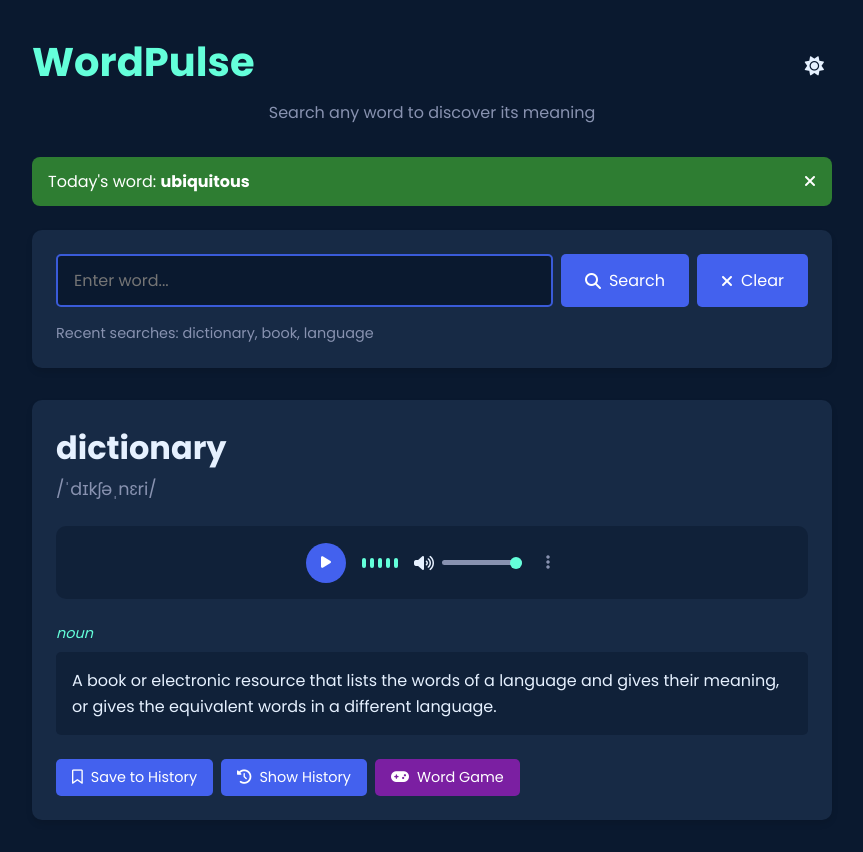
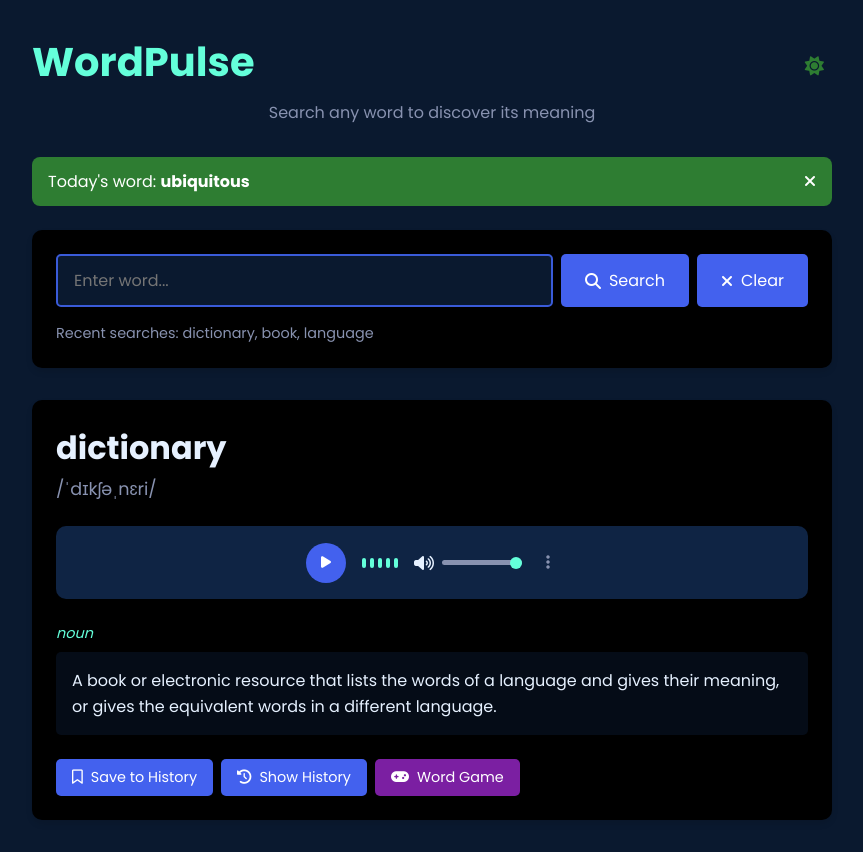
Before and after one commit to WilsonGbedemah/WordPulse, a plain HTML site: page frontend/public/index.html in a window 1280 px wide. Both pictures are taken after a click on the button 1024 px from the left and 66 px from the top of the page. Shown: the whole page, without its empty margins (208-1071 px from the left). Drawn offline with Linux system fonts and the light colour scheme.

Commit message:
corrections to css file

```diff
--- a/frontend/src/css/style.css
+++ b/frontend/src/css/style.css
@@ -16,7 +16,7 @@
     --primary-color: #4361ee;
     --secondary-color: #3a5bd9;
     --background-color: #0a192f;
-    --card-color: #172a45;
+    --card-color: #000000;
     --text-color: #e6f1ff;
     --text-secondary: #8892b0;
     --highlight-color: #64ffda;
@@ -52,12 +52,13 @@ body {
     display: flex;
     justify-content: space-between;
     align-items: center;
+    gap: 1rem;
 }
 
 .theme-toggle {
     background: none;
     border: none;
-    color: var(--text-color);
+    color: var(--notification-color);
     font-size: 1.2rem;
     cursor: pointer;
     padding: 0.5rem;
@@ -213,7 +214,7 @@ header .subtitle {
     display: flex;
     align-items: center;
     gap: 1rem;
-    background-color: rgba(10, 25, 47, 0.1);
+    background-color: rgba(134, 153, 181, 0.1);
     padding: 1rem;
     border-radius: 10px;
     margin-bottom: 1.5rem;
@@ -222,7 +223,7 @@ header .subtitle {
 }
 
 [data-theme="dark"] .audio-player {
-    background-color: rgba(10, 25, 47, 0.5);
+    background-color: rgba(30, 73, 136, 0.5);
 }
 
 .play-btn {
```
